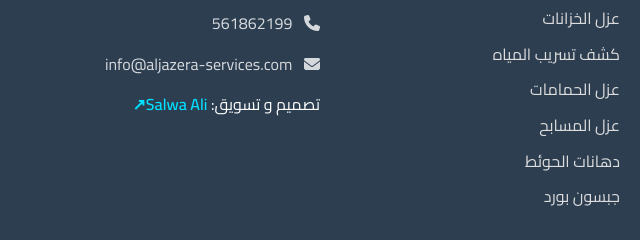
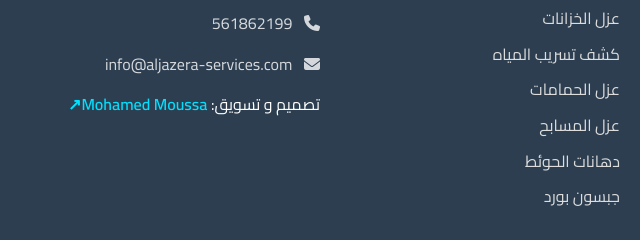
Before and after one commit to moo-galaxy/Al_jazeera, a plain HTML site: page index.html in a window 1280 px wide. Shown: the part 6183-6423 px from the top of the page, 0-640 px from the left. Drawn offline with Linux system fonts and the light colour scheme.

```diff
--- a/index.html
+++ b/index.html
@@ -401,7 +401,7 @@
                     تصميم و تسويق:
                         <a href="https://mohamed-moussa.vercel.app" target="_blank"
                             style="color:#00e0ff; text-decoration:none; font-weight:600; transition:0.3s; display:inline-flex; align-items:center;">
-                            Salwa Ali
+                            Mohamed Moussa
                             <span style="display:inline-block; margin-left:5px; transition:transform 0.3s;">↗</span>
                         </a>
 
```
